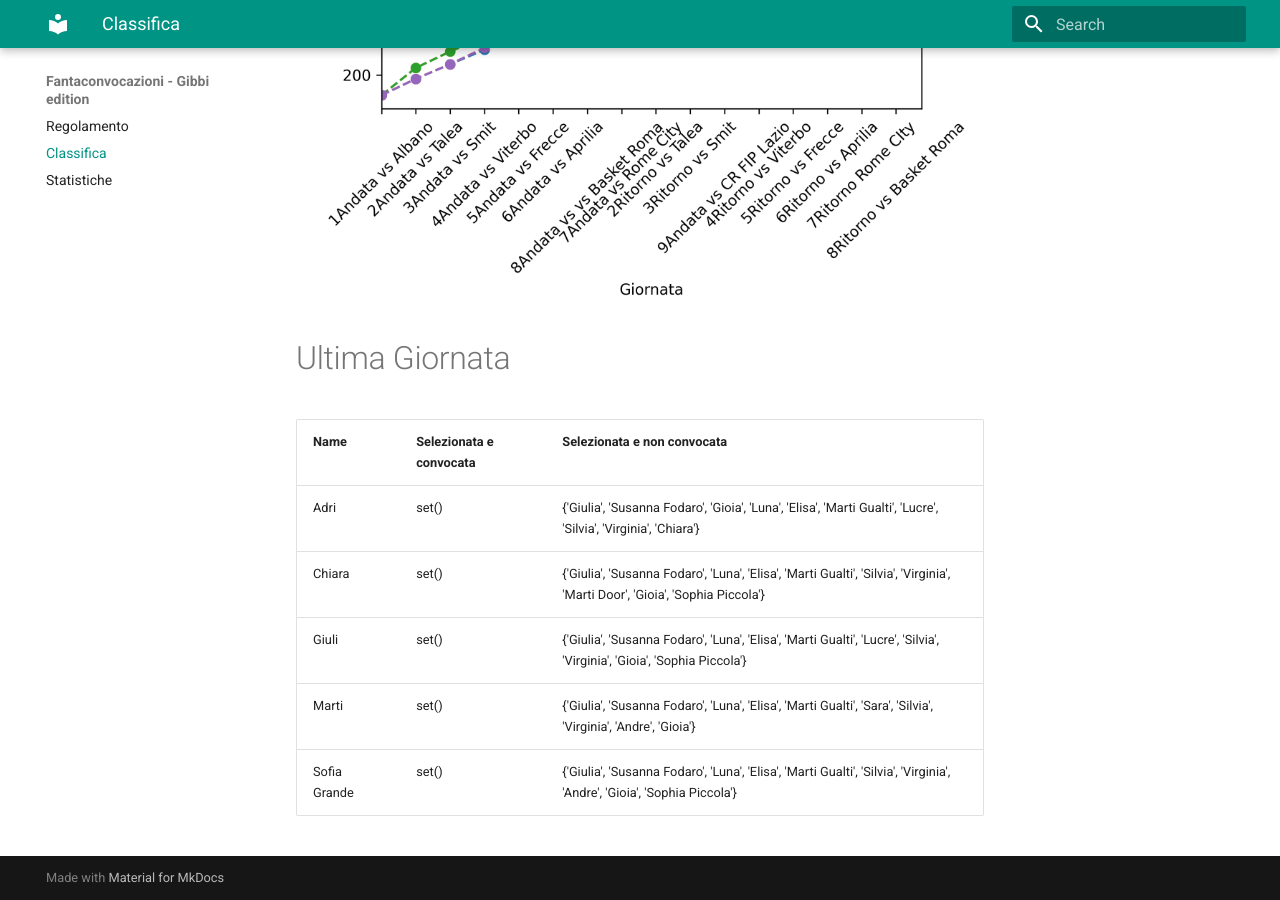
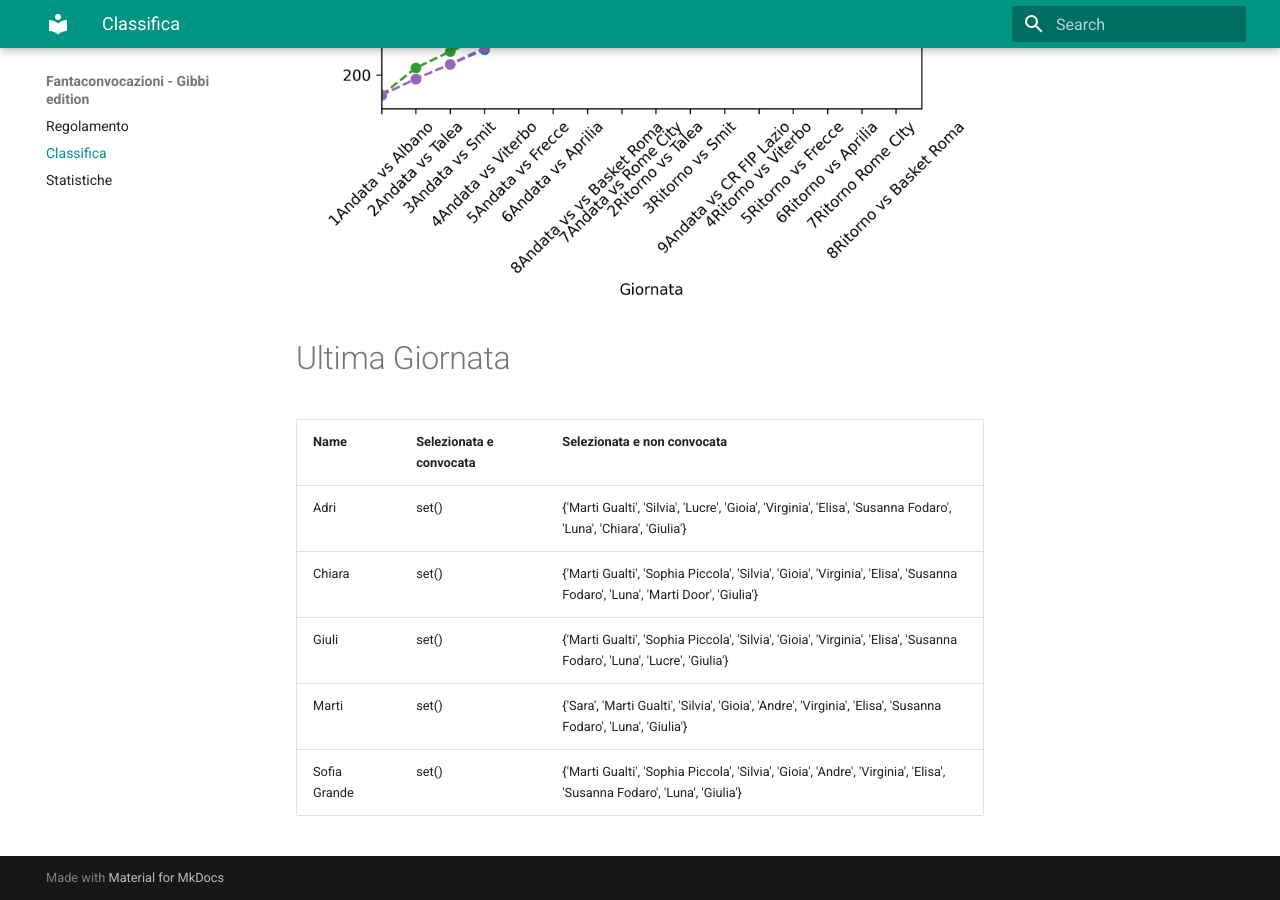
Before and after one commit to martinig94/fantagibbi, an MkDocs documentation site: the page built from docs/Classifica.md, in a window 1280 px wide and 900 px high, scrolled down 810 px. Built offline with MkDocs 1.6.1 and Material for MkDocs 9.7.7, drawn with Linux system fonts in a browser that asks for light colours.

Commit message:
Auto-update from main.py

```diff
--- a/docs/Classifica.md
+++ b/docs/Classifica.md
@@ -18,9 +18,9 @@
 <!-- START_TABLE CORRECT -->
 | Name         | Selezionata e convocata   | Selezionata e non convocata                                                                                                  |
 |:-------------|:--------------------------|:-----------------------------------------------------------------------------------------------------------------------------|
-| Adri         | set()                     | {'Giulia', 'Susanna Fodaro', 'Gioia', 'Luna', 'Elisa', 'Marti Gualti', 'Lucre', 'Silvia', 'Virginia', 'Chiara'}              |
-| Chiara       | set()                     | {'Giulia', 'Susanna Fodaro', 'Luna', 'Elisa', 'Marti Gualti', 'Silvia', 'Virginia', 'Marti Door', 'Gioia', 'Sophia Piccola'} |
-| Giuli        | set()                     | {'Giulia', 'Susanna Fodaro', 'Luna', 'Elisa', 'Marti Gualti', 'Lucre', 'Silvia', 'Virginia', 'Gioia', 'Sophia Piccola'}      |
-| Marti        | set()                     | {'Giulia', 'Susanna Fodaro', 'Luna', 'Elisa', 'Marti Gualti', 'Sara', 'Silvia', 'Virginia', 'Andre', 'Gioia'}                |
-| Sofia Grande | set()                     | {'Giulia', 'Susanna Fodaro', 'Luna', 'Elisa', 'Marti Gualti', 'Silvia', 'Virginia', 'Andre', 'Gioia', 'Sophia Piccola'}      |
+| Adri         | set()                     | {'Marti Gualti', 'Silvia', 'Lucre', 'Gioia', 'Virginia', 'Elisa', 'Susanna Fodaro', 'Luna', 'Chiara', 'Giulia'}              |
+| Chiara       | set()                     | {'Marti Gualti', 'Sophia Piccola', 'Silvia', 'Gioia', 'Virginia', 'Elisa', 'Susanna Fodaro', 'Luna', 'Marti Door', 'Giulia'} |
+| Giuli        | set()                     | {'Marti Gualti', 'Sophia Piccola', 'Silvia', 'Gioia', 'Virginia', 'Elisa', 'Susanna Fodaro', 'Luna', 'Lucre', 'Giulia'}      |
+| Marti        | set()                     | {'Sara', 'Marti Gualti', 'Silvia', 'Gioia', 'Andre', 'Virginia', 'Elisa', 'Susanna Fodaro', 'Luna', 'Giulia'}                |
+| Sofia Grande | set()                     | {'Marti Gualti', 'Sophia Piccola', 'Silvia', 'Gioia', 'Andre', 'Virginia', 'Elisa', 'Susanna Fodaro', 'Luna', 'Giulia'}      |
 <!-- END_TABLE CORRECT -->
```
